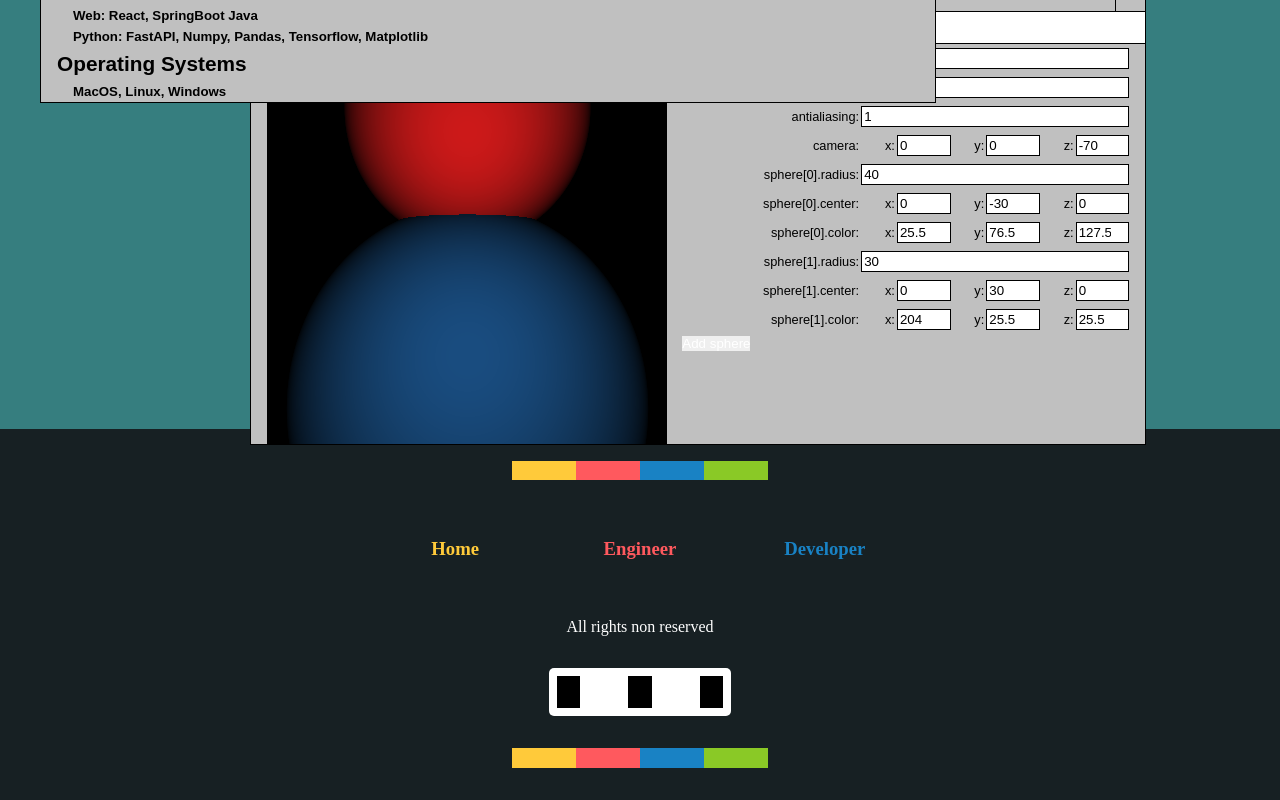
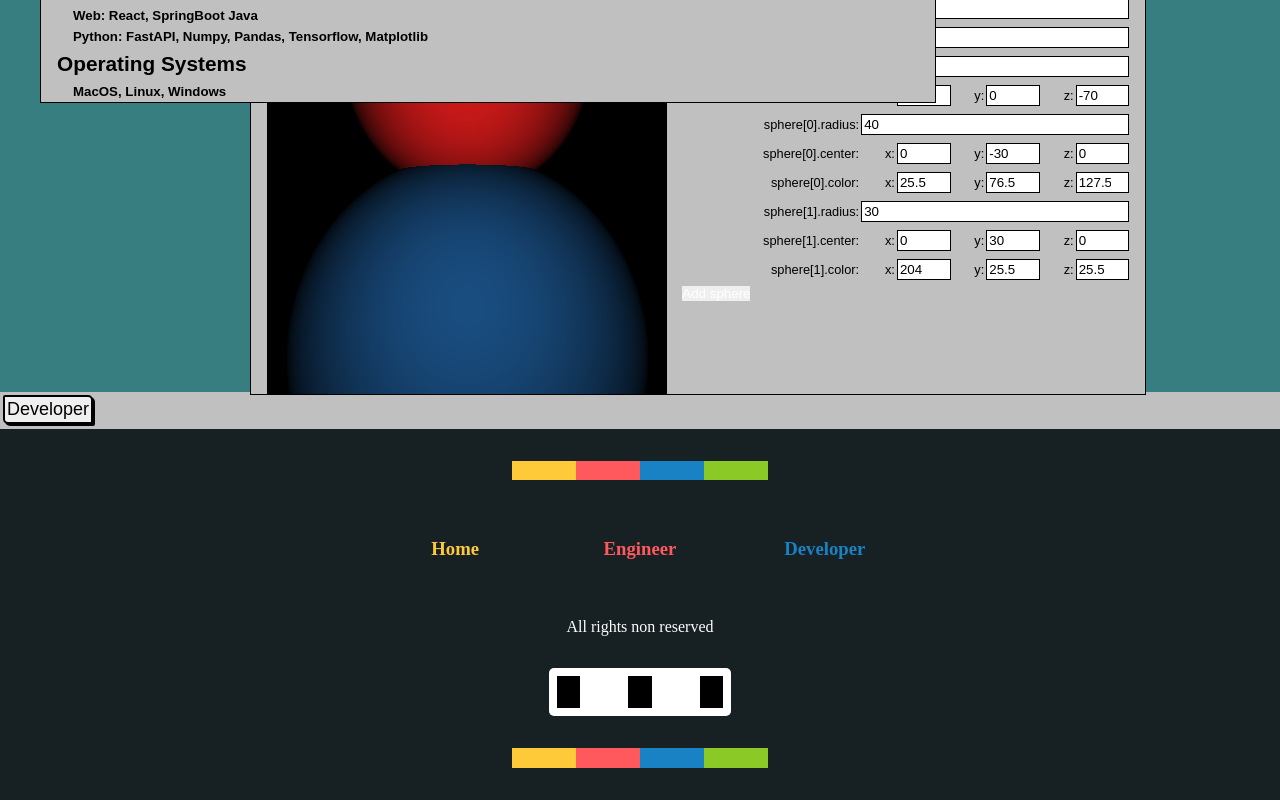
Before and after one commit to c-chapellier/c-chapellier.github.io, a React (Create React App) app: page / in a window 1280 px wide. Shown: the part 3178-3978 px from the top of the page. Built offline with nearby package versions, Linux system fonts and the light colour scheme; grey boxes are pictures that could not be loaded.

Commit message:
remove gh-pages

```diff
--- a/package.json
+++ b/package.json
@@ -12,7 +12,6 @@
     "@types/react": "^18.0.0",
     "@types/react-dom": "^18.0.0",
     "eslint": "^8.0.1",
-    "gh-pages": "^4.0.0",
     "react": "^18.2.0",
     "react-dom": "^18.2.0",
     "react-scripts": "5.0.1",
@@ -20,8 +19,6 @@
     "typescript": "*"
   },
   "scripts": {
-    "predeploy": "npm run build",
-    "deploy": "gh-pages -d build",
     "start": "react-scripts start",
     "build": "react-scripts build",
     "test": "react-scripts test",
--- a/src/pages/developer/Developer.scss
+++ b/src/pages/developer/Developer.scss
@@ -23,4 +23,22 @@
             height: 100%;
         }
     }
+
+    .dock {
+        position: absolute;
+        bottom: 0;
+        width: 100%;
+        background-color: var(--color-grey);
+
+        button {
+            margin: 3px;
+            margin-bottom: 5px;
+            padding: 2px;
+            border: 2px solid var(--color-black);
+            border-radius: 2px 5px 2px 5px;
+            box-shadow: 2px 2px 0px 0px var(--color-black);
+            font-size: large;
+            color: var(--color-black);
+        }
+    }
 }
--- a/src/pages/developer/Developer.tsx
+++ b/src/pages/developer/Developer.tsx
@@ -36,7 +36,7 @@ const Developer: React.FC<any> = () => {
       title: 'Raytracer',
       menuBarItems: ['Disk', 'View', 'Options'],
       content: <Rt />,
-      defaultPosition: { x: 250, y: 350 }
+      defaultPosition: { x: 250, y: 300 }
     },
     {
       title: 'Skills',
@@ -65,6 +65,7 @@ const Developer: React.FC<any> = () => {
             )
           : (
               <>
+                <>
                   {
                     windows.map((window, index) => (
                       <Win95Window
@@ -76,6 +77,10 @@ const Developer: React.FC<any> = () => {
                     ))
                   }
                 </>
+                <div className='dock'>
+                  <button>Developer</button>
+                </div>
+              </>
             )
       }
     </section >
--- a/src/pages/footer/Footer.tsx
+++ b/src/pages/footer/Footer.tsx
@@ -1,7 +1,7 @@
 import React from 'react'
 import Logo from '../../components/logo/Logo'
 import NavButton from '../../components/navButton/NavButton'
-import { menus } from '../../utils/constants'
+import { menus } from '../../constants/constants'
 import './Footer.scss'
 
 const Footer: React.FC<any> = () => {
--- a/src/pages/header/Header.tsx
+++ b/src/pages/header/Header.tsx
@@ -1,7 +1,7 @@
 import React from 'react'
 import Logo from '../../components/logo/Logo'
 import NavButton from '../../components/navButton/NavButton'
-import { menus } from '../../utils/constants'
+import { menus } from '../../constants/constants'
 import './Header.scss'
 
 const Header: React.FC<any> = () => {
```
Also changed, not shown: src/constants/constants.ts (renamed from src/utils/constants.ts), 2 other files (tests, documents, lock files or other folders). Lines whose indentation alone changed are shown as unchanged.
